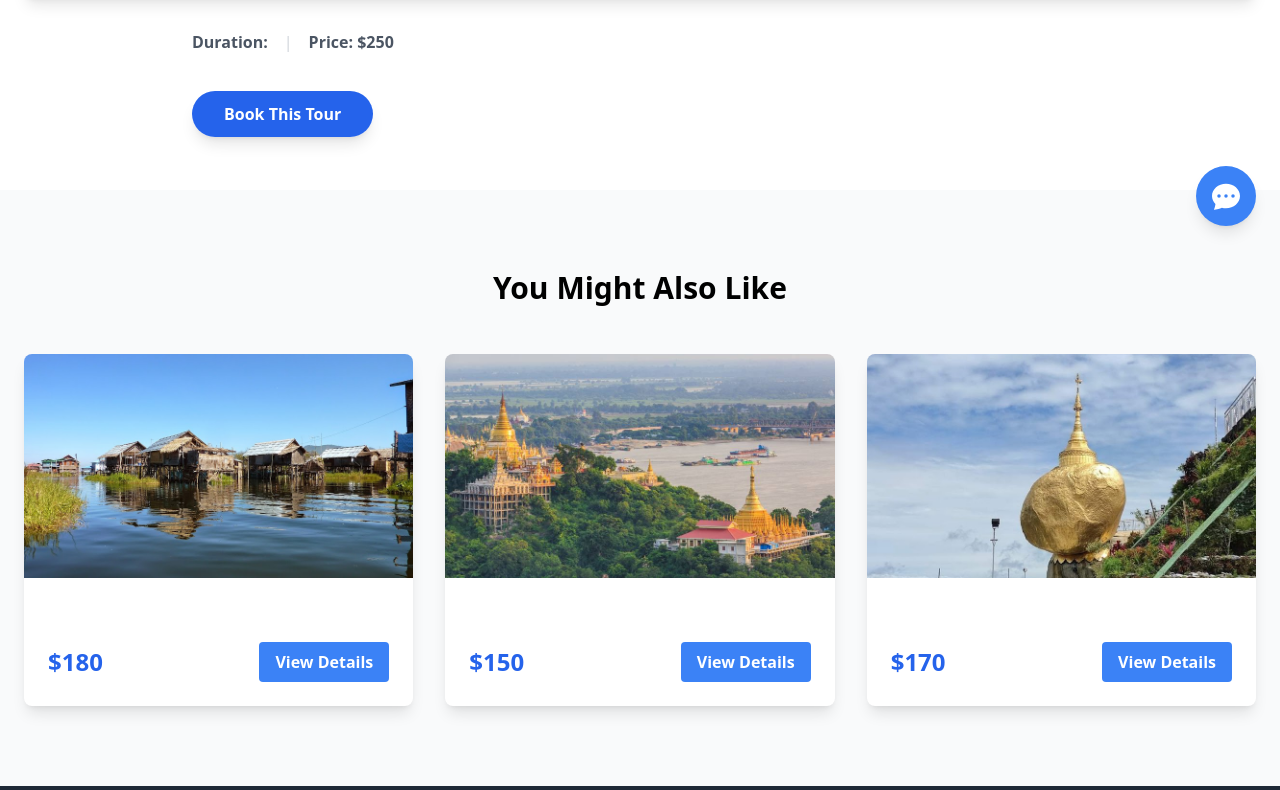
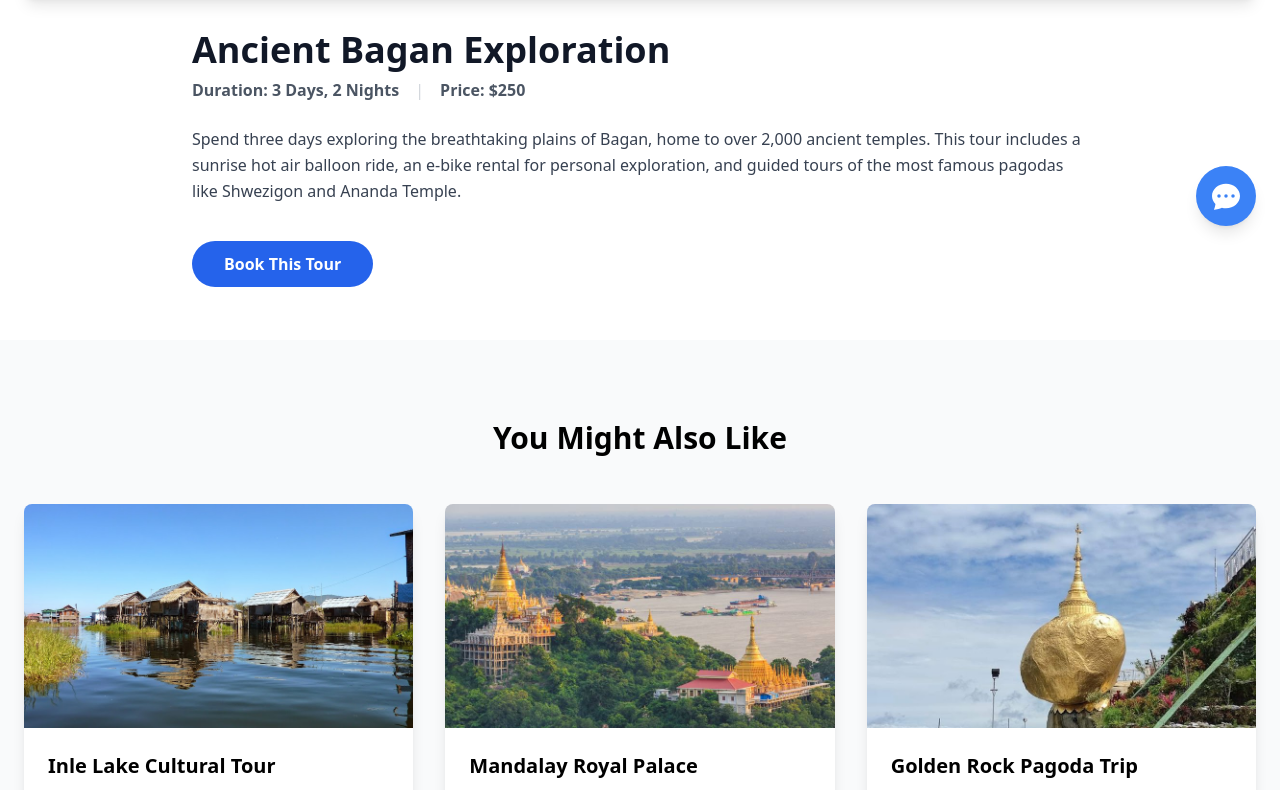
Before and after one commit to zawyehtut404/royal-myanmar-travels, a React (Vite) app: page /services/ancient-bagan-exploration in a window 1280 px wide. Shown: the part 550-1340 px from the top of the page. Built offline with nearby package versions, Linux system fonts and the light colour scheme; a web font is replaced by a local one.

Commit message:
Fix: Ensure content renders correctly on initial load on all devices

```diff
--- a/src/pages/HomePage.jsx
+++ b/src/pages/HomePage.jsx
@@ -7,10 +7,11 @@ import { FaMapMarkedAlt, FaPlaneDeparture, FaSmileBeam } from 'react-icons/fa';
 
 import { tourPackages } from '../data/tours';
 import Counter from '../components/Counter';
+import Loading from '../components/Loading';
 import heroBg from '../assets/hero-bg.jpg';
 
 function HomePage() {
-  const { t, i18n } = useTranslation();
+  const { t, i18n, ready } = useTranslation();
   const lang = i18n.language;
   const featuredTours = tourPackages.slice(0, 3);
 
@@ -20,6 +21,10 @@ function HomePage() {
     { id: 3, quote: "From booking to the final day of our tour, everything was perfect. The team was professional and attentive to all our needs. Thank you!", name: "Kenji Tanaka", origin: "Japan" },
   ];
 
+  if (!ready) {
+    return <div className="w-full h-screen flex justify-center items-center"><Loading /></div>;
+  }
+
   return (
     <>
       <Helmet>
@@ -27,7 +32,6 @@ function HomePage() {
         <meta name="description" content={t('home.tagline')} />
       </Helmet>
       <div className="bg-white text-gray-800">
-        {/* Hero Section */}
         <div className="relative h-screen flex items-center justify-center bg-cover bg-center text-white" style={{ backgroundImage: `url(${heroBg})` }}>
           <div className="absolute inset-0 bg-black opacity-50"></div>
           <div className="relative z-10 text-center px-4">
@@ -41,7 +45,6 @@ function HomePage() {
           </div>
         </div>
 
-        {/* Featured Tours Section */}
         <section id="tours" className="py-20 bg-gray-50">
           <div className="container mx-auto px-6">
             <h2 className="text-3xl font-bold text-center mb-2">{t('home.featured_tours_title')}</h2>
@@ -51,8 +54,8 @@ function HomePage() {
                 <motion.div key={tour.id} className="bg-white rounded-lg shadow-lg overflow-hidden flex flex-col" initial={{ opacity: 0, y: 50 }} whileInView={{ opacity: 1, y: 0 }} transition={{ duration: 0.5, delay: index * 0.2 }} viewport={{ once: true }}>
                   <img src={tour.image} alt={tour.name[lang]} className="w-full h-56 object-cover" />
                   <div className="p-6 flex flex-col flex-grow">
-                    <h3 className="text-xl font-semibold mb-2">{tour.name[lang]}</h3>
-                    <p className="text-gray-700 mb-4 flex-grow">{tour.description[lang]}</p>
+                    <h3 className="text-xl font-semibold mb-2">{tour.name[lang] || tour.name.en}</h3>
+                    <p className="text-gray-700 mb-4 flex-grow">{tour.description[lang] || tour.description.en}</p>
                     <div className="flex justify-between items-center mt-4">
                       <span className="text-2xl font-bold text-blue-600">{tour.price}</span>
                       <Link to={`/services/${tour.slug}`} className="bg-blue-500 hover:bg-blue-600 text-white font-bold py-2 px-4 rounded transition-colors duration-300">
@@ -66,7 +69,6 @@ function HomePage() {
           </div>
         </section>
 
-        {/* Stats Counter Section */}
         <section className="py-20 bg-blue-600 text-white">
           <div className="container mx-auto px-6">
             <div className="grid grid-cols-1 md:grid-cols-3 gap-8 text-center">
@@ -89,7 +91,6 @@ function HomePage() {
           </div>
         </section>
 
-        {/* Testimonials Section */}
         <section className="py-20 bg-white">
           <div className="container mx-auto px-6">
             <h2 className="text-3xl font-bold text-center mb-12">{t('home.testimonials_title')}</h2>
@@ -107,7 +108,6 @@ function HomePage() {
           </div>
         </section>
 
-        {/* Call to Action Section */}
         <section className="py-20 bg-blue-600">
           <div className="container mx-auto px-6 text-center">
             <h2 className="text-3xl md:text-4xl font-bold text-white mb-4">{t('home.cta_title')}</h2>
--- a/src/pages/ServicesPage.jsx
+++ b/src/pages/ServicesPage.jsx
@@ -1,13 +1,20 @@
-import React from 'react';
+import React, { useEffect, useState } from 'react';
 import { Helmet } from 'react-helmet-async';
 import { motion } from 'framer-motion';
 import { Link } from 'react-router-dom';
 import { useTranslation } from 'react-i18next';
 import { tourPackages } from '../data/tours';
+import Loading from '../components/Loading';
 
 function ServicesPage() {
-  const { i18n } = useTranslation();
+  const { t, i18n, ready } = useTranslation();
   const lang = i18n.language;
+
+  // Since we are using local data now, we don't need to fetch
+  // but we still need to wait for i18n to be ready
+  if (!ready) {
+    return <div className="w-full h-screen flex justify-center items-center"><Loading /></div>;
+  }
 
   return (
     <>
@@ -17,7 +24,6 @@ function ServicesPage() {
       </Helmet>
 
       <div className="bg-white">
-        {/* Page Header */}
         <section className="bg-gray-100 py-16 text-center">
           <div className="container mx-auto px-6">
             <h1 className="text-4xl md:text-5xl font-bold text-gray-900">Our Tour Packages</h1>
@@ -25,7 +31,6 @@ function ServicesPage() {
           </div>
         </section>
 
-        {/* Tour Packages Grid */}
         <section className="py-20">
           <div className="container mx-auto px-6">
             <div className="grid grid-cols-1 md:grid-cols-2 lg:grid-cols-3 gap-8">
@@ -36,11 +41,11 @@ function ServicesPage() {
                   whileHover={{ y: -10, scale: 1.03 }}
                   transition={{ type: "spring", stiffness: 300 }}
                 >
-                  <img src={tour.image} alt={tour.name[lang]} className="w-full h-56 object-cover" />
+                  <img src={tour.image} alt={tour.name[lang] || tour.name.en} className="w-full h-56 object-cover" />
                   <div className="p-6 flex flex-col flex-grow">
-                    <p className="text-sm text-gray-500 mb-1">{tour.duration[lang]}</p>
-                    <h3 className="text-xl font-semibold mb-2">{tour.name[lang]}</h3>
-                    <p className="text-gray-700 mb-4 flex-grow">{tour.description[lang]}</p>
+                    <p className="text-sm text-gray-500 mb-1">{tour.duration[lang] || tour.duration.en}</p>
+                    <h3 className="text-xl font-semibold mb-2">{tour.name[lang] || tour.name.en}</h3>
+                    <p className="text-gray-700 mb-4 flex-grow">{tour.description[lang] || tour.description.en}</p>
                     <div className="flex justify-between items-center mt-4">
                       <span className="text-2xl font-bold text-blue-600">{tour.price}</span>
                       <Link
--- a/src/pages/TourDetailPage.jsx
+++ b/src/pages/TourDetailPage.jsx
@@ -5,82 +5,67 @@ import { useTranslation } from 'react-i18next';
 import { motion } from 'framer-motion';
 import { tourPackages } from '../data/tours';
 import NotFoundPage from './NotFoundPage';
+import Loading from '../components/Loading';
 
 function TourDetailPage() {
   const { slug } = useParams();
-  const { i18n } = useTranslation();
+  const { i18n, ready } = useTranslation();
+  const lang = i18n.language;
   const tour = tourPackages.find((p) => p.slug === slug);
 
-  // Find other tours to suggest, excluding the current one
   const relatedTours = tour ? tourPackages.filter(p => p.slug !== slug).slice(0, 3) : [];
+
+  if (!ready) {
+    return <div className="w-full h-screen flex justify-center items-center"><Loading /></div>;
+  }
 
   if (!tour) {
     return <NotFoundPage />;
   }
 
-  const lang = i18n.language; // Get current language 'en' or 'my'
-
   return (
     <>
       <Helmet>
-        <title>{tour?.name?.[lang] || "Tour Details"} | Royal Myanmar Travels</title>
-        <meta name="description" content={tour?.description?.[lang] || ""} />
+        <title>{tour.name[lang] || tour.name.en} | Royal Myanmar Travels</title>
+        <meta name="description" content={tour.description[lang] || tour.description.en} />
       </Helmet>
 
       <div className="bg-white">
-        {/* Top Section with Tour Details */}
         <div className="container mx-auto px-6 pt-12">
-          <img src={tour.image} alt={tour.name[lang]} className="w-full max-h-[500px] object-cover rounded-lg shadow-lg mb-8" />
-
+          <img src={tour.image} alt={tour.name[lang] || tour.name.en} className="w-full max-h-[500px] object-cover rounded-lg shadow-lg mb-8" />
           <div className="max-w-4xl mx-auto">
-            <h1 className="text-3xl md:text-4xl font-bold text-gray-900 mb-2">{tour.name[lang]}</h1>
+            <h1 className="text-3xl md:text-4xl font-bold text-gray-900 mb-2">{tour.name[lang] || tour.name.en}</h1>
             <div className="flex flex-wrap items-center space-x-4 text-gray-600 mb-6">
-              <span className="font-semibold">Duration: {tour.duration[lang]}</span>
+              <span className="font-semibold">Duration: {tour.duration[lang] || tour.duration.en}</span>
               <span className="text-gray-300">|</span>
               <span className="font-semibold">Price: {tour.price}</span>
             </div>
-
             <div className="prose max-w-none text-gray-700 leading-relaxed mb-12">
-              <p>{tour.longDescription[lang]}</p>
+              <p>{tour.longDescription[lang] || tour.longDescription.en}</p>
             </div>
 
             <div className="mt-12 text-center md:text-left">
-              <Link
-                to="/contact"
-                state={{ subject: `Booking Inquiry: ${tour.name[lang]}` }}
-                className="bg-blue-600 hover:bg-blue-700 text-white font-bold py-3 px-8 rounded-full transition-colors duration-300 shadow-lg hover:shadow-xl"
-              >
+              <Link to="/contact" state={{ subject: `Booking Inquiry: ${tour.name.en}` }} className="bg-blue-600 hover:bg-blue-700 text-white font-bold py-3 px-8 rounded-full">
                 Book This Tour
               </Link>
             </div>
           </div>
         </div>
 
-        {/* Related Tours Section */}
         {relatedTours.length > 0 && (
           <section className="py-20 bg-gray-50 mt-16">
             <div className="container mx-auto px-6">
                 <h2 className="text-3xl font-bold text-center mb-12">You Might Also Like</h2>
                 <div className="grid grid-cols-1 md:grid-cols-2 lg:grid-cols-3 gap-8">
                     {relatedTours.map((relatedTour) => (
-                          <motion.div
-                              key={relatedTour.id}
-                              className="bg-white rounded-lg shadow-lg overflow-hidden"
-                              whileHover={{ y: -10, scale: 1.03 }}
-                              transition={{ type: "spring", stiffness: 300 }}
-                          >
-                              <img src={relatedTour.image} alt={relatedTour.name[lang]} className="w-full h-56 object-cover" />
+                        <motion.div key={relatedTour.id} className="bg-white rounded-lg shadow-lg overflow-hidden" whileHover={{ y: -10, scale: 1.03 }} transition={{ type: "spring", stiffness: 300 }}>
+                            <img src={relatedTour.image} alt={relatedTour.name[lang] || relatedTour.name.en} className="w-full h-56 object-cover" />
                             <div className="p-6 flex flex-col flex-grow">
-                                  <h3 className="text-xl font-semibold mb-2">{relatedTour.name[lang]}</h3>
-                                  <p className="text-gray-700 mb-4 flex-grow">{relatedTour.description[lang]}</p>
+                                <h3 className="text-xl font-semibold mb-2">{relatedTour.name[lang] || relatedTour.name.en}</h3>
+                                <p className="text-gray-700 mb-4 flex-grow">{relatedTour.description[lang] || relatedTour.description.en}</p>
                                 <div className="flex justify-between items-center mt-4">
                                     <span className="text-2xl font-bold text-blue-600">{relatedTour.price}</span>
-                                      <Link
-                                          to={`/services/${relatedTour.slug}`}
-                                          className="bg-blue-500 hover:bg-blue-600 text-white font-bold py-2 px-4 rounded"
-                                      >
-                                          View Details
-                                      </Link>
+                                    <Link to={`/services/${relatedTour.slug}`} className="bg-blue-500 hover:bg-blue-600 text-white font-bold py-2 px-4 rounded">View Details</Link>
                                 </div>
                             </div>
                         </motion.div>
```
Lines whose indentation alone changed are shown as unchanged.
